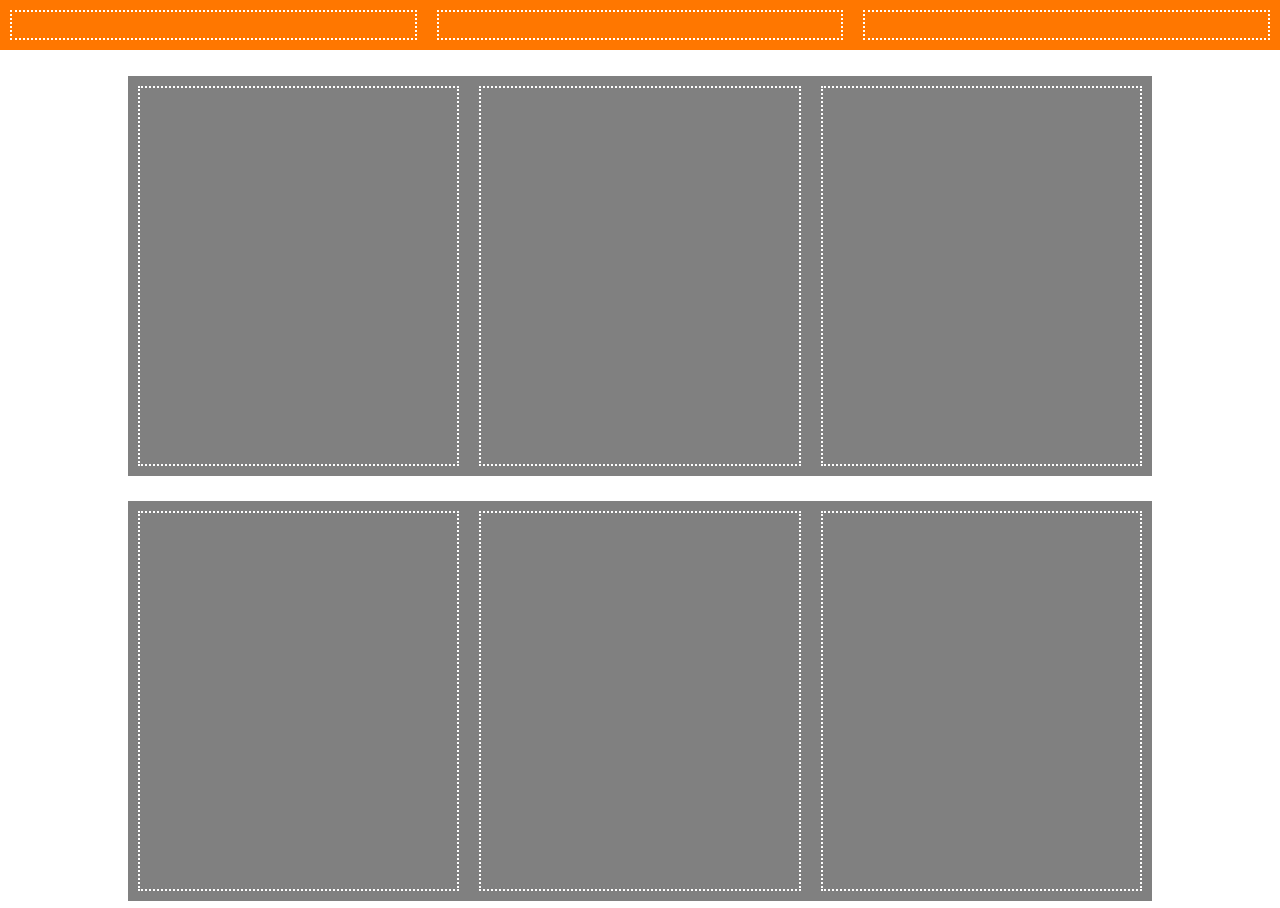
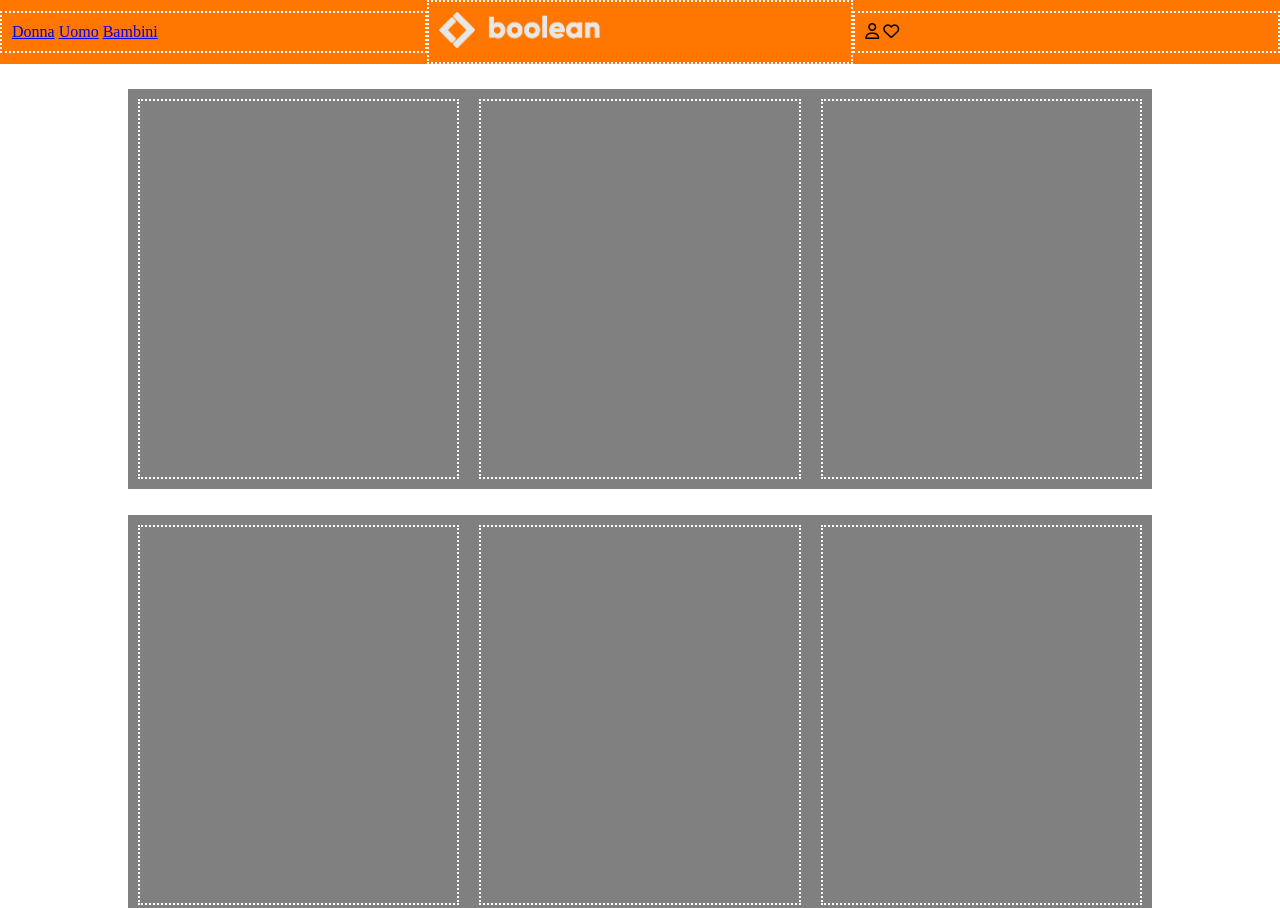
Before and after one commit to LeandroL18/html-css-boolando, a plain HTML site: page index.html in a window 1280 px wide. Shown: the top 908 px of the page. Drawn offline with Linux system fonts and the light colour scheme.

Commit message:
header row da completare

```diff
--- a/css/style.css
+++ b/css/style.css
@@ -4,19 +4,22 @@
     padding: 0;
     box-sizing: border-box;
 }
-.col{
-    width: calc(100% / 3);
-    margin: 10px;
-    /* DEBUG */
-    border: 2px dotted rgb(255, 255, 255);
-}
 
 /* Stili header */
 #header_row{
     display: flex;
     background-color: rgb(255, 119, 0);
+    justify-content: space-around;
+    align-items: center;
+}
+.header_col{
+    width: calc(100% / 3);
+    padding: 10px;
     /* DEBUG */
-    min-height: 50px;
+    border: 2px dotted rgb(255, 255, 255);
+}
+#logo{
+    width: 40%;
 }
 
 /* Stili main */
@@ -28,6 +31,12 @@
     background-color: grey;
     min-height: 400px;
 }
+.col{
+    width: calc(100% / 3);
+    margin: 10px;
+    /* DEBUG */
+    border: 2px dotted rgb(255, 255, 255);
+}
 
 /* Stili footer */
 #footer_row{
@@ -37,7 +46,7 @@
     /* DEBUG */
     min-height: 50px;
 }
-.col_footer{
+.footer_col{
     width: 50%;
      /* DEBUG */
      border: 2px dotted rgb(255, 255, 255);
--- a/index.html
+++ b/index.html
@@ -10,9 +10,18 @@
     <body>
         <header>
             <div id="header_row">
-                <div class="col"></div>
-                <div class="col"></div>
-                <div class="col"></div>
+                <div class="header_col">
+                    <a href="#">Donna</a>
+                    <a href="#">Uomo</a>
+                    <a href="#">Bambini</a>
+                </div>
+                <div class="header_col">
+                    <img id="logo" src="img/boolean-logo.png" alt="Logo">
+                </div>
+                <div class="header_col">
+                    <i class="fa-regular fa-user"></i>
+                    <i class="fa-regular fa-heart"></i>
+                </div>
             </div>
         </header>
 
@@ -33,8 +42,8 @@
 
         <footer>
             <div id="footer_row">
-                <div class="col_footer"></div>
-                <div class="col_footer"></div>
+                <div class="footer_col"></div>
+                <div class="footer_col"></div>
             </div>
         </footer>
     </body>
```
